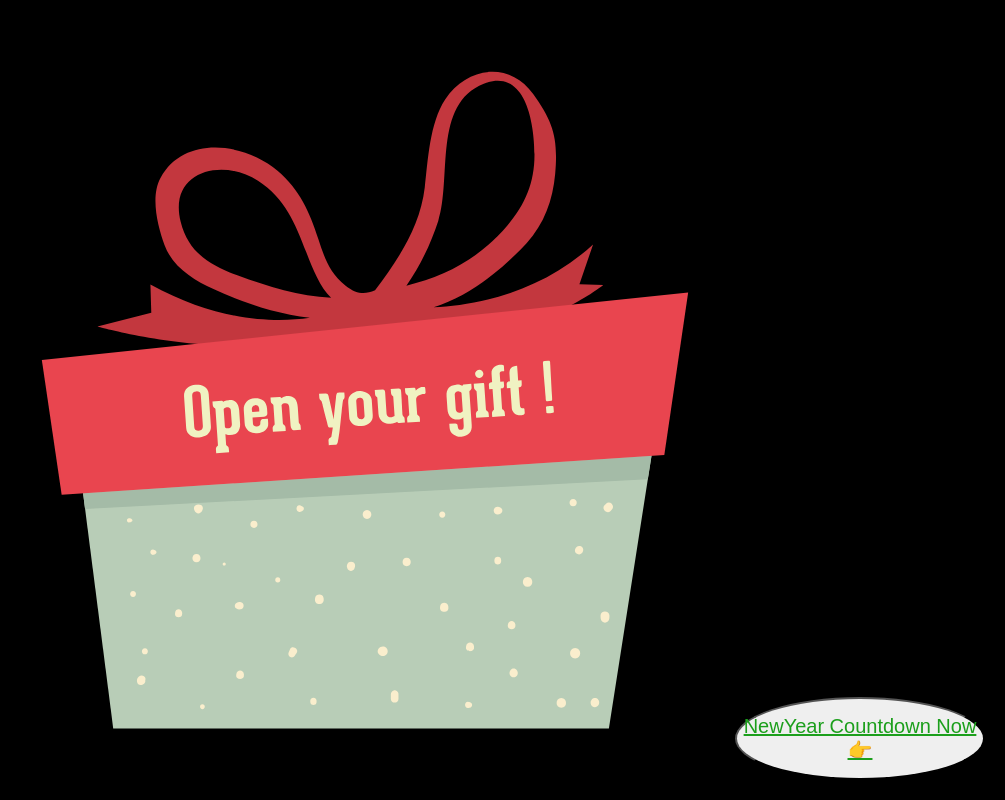
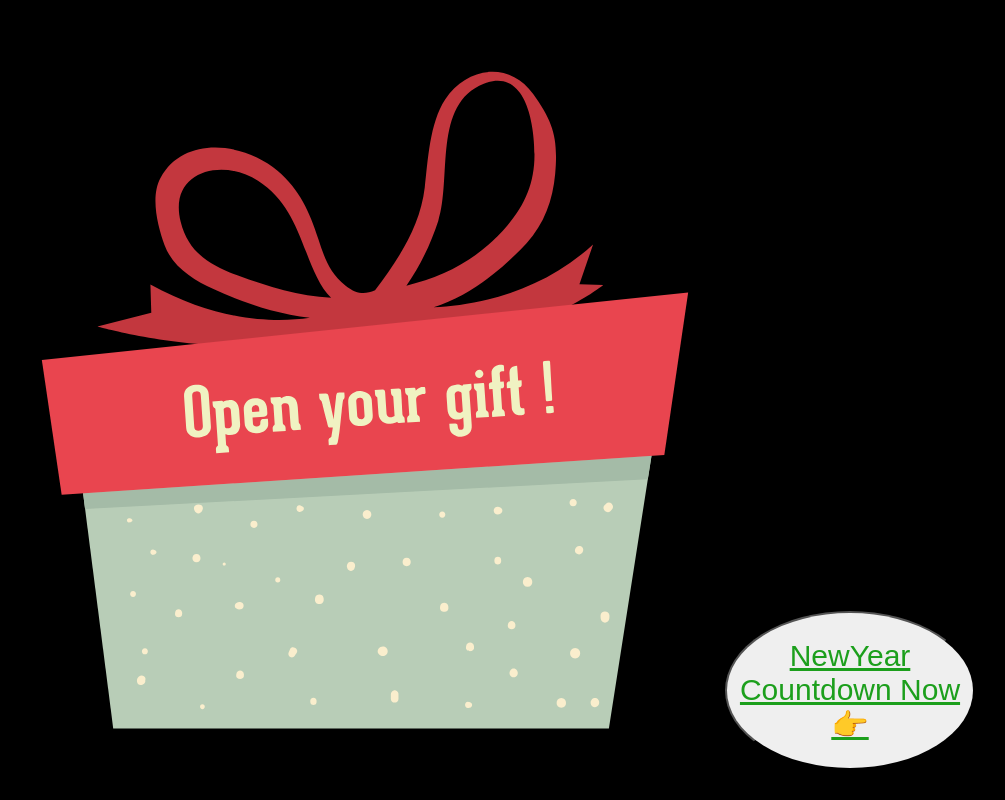
Before and after one commit to JoshFernando/newyearcountdown, a plain HTML site: page index.html in a window 1280 px wide. Shown: the whole page, without its empty margins (275-1280 px from the left). Drawn offline with nearby package versions, Linux system fonts and the light colour scheme.

Commit message:
mamking font bigger

```diff
--- a/style.css
+++ b/style.css
@@ -19,17 +19,17 @@ body {
 	bottom: 10px;
 	right: 10px;
 	max-width: 250px;
-	padding: 10px;
+	padding: 20px;
 	z-index: 10;
 	text-align: right;
   }
 
   a {
 	display: block;
-	padding: 15px 0;
+	padding: 25px 0;
 	color: #1c9f1c;
 	text-decoration: underline;
-	font-size: 20px;
+	font-size: 30px;
   }
 
   a:hover {
```
